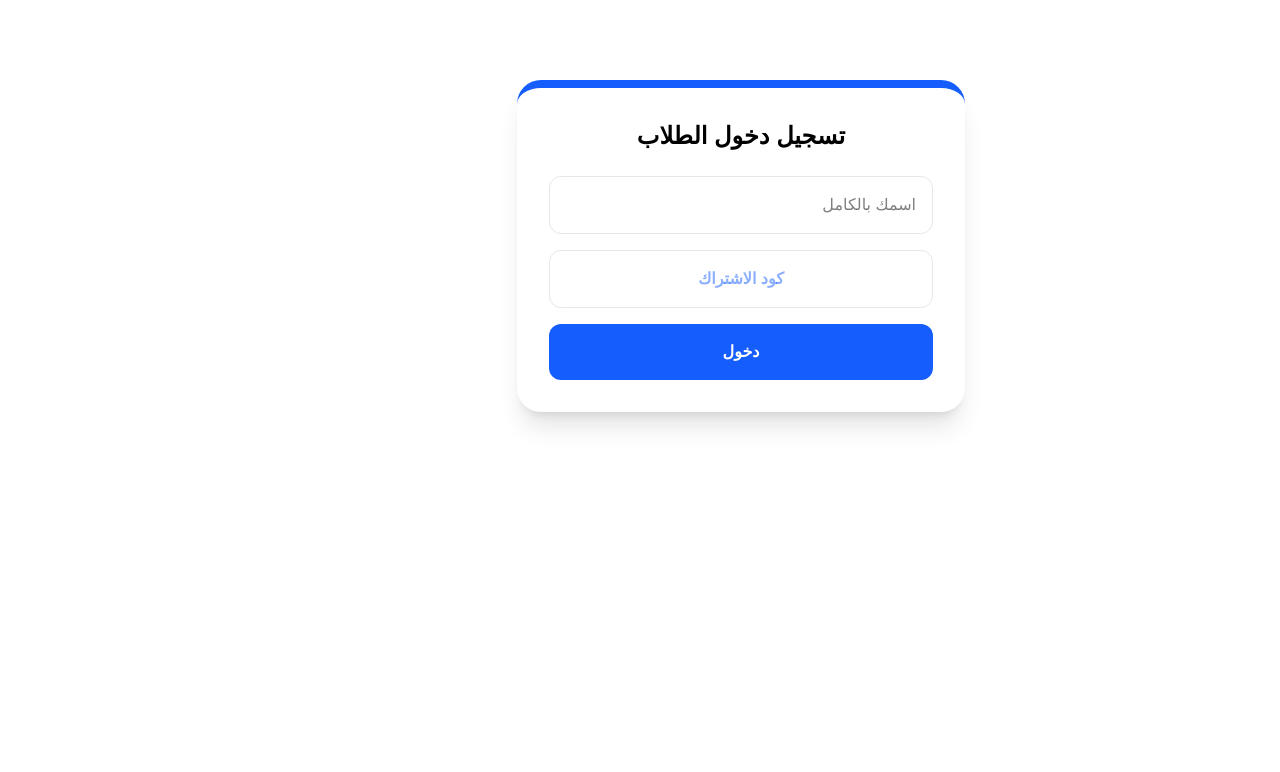
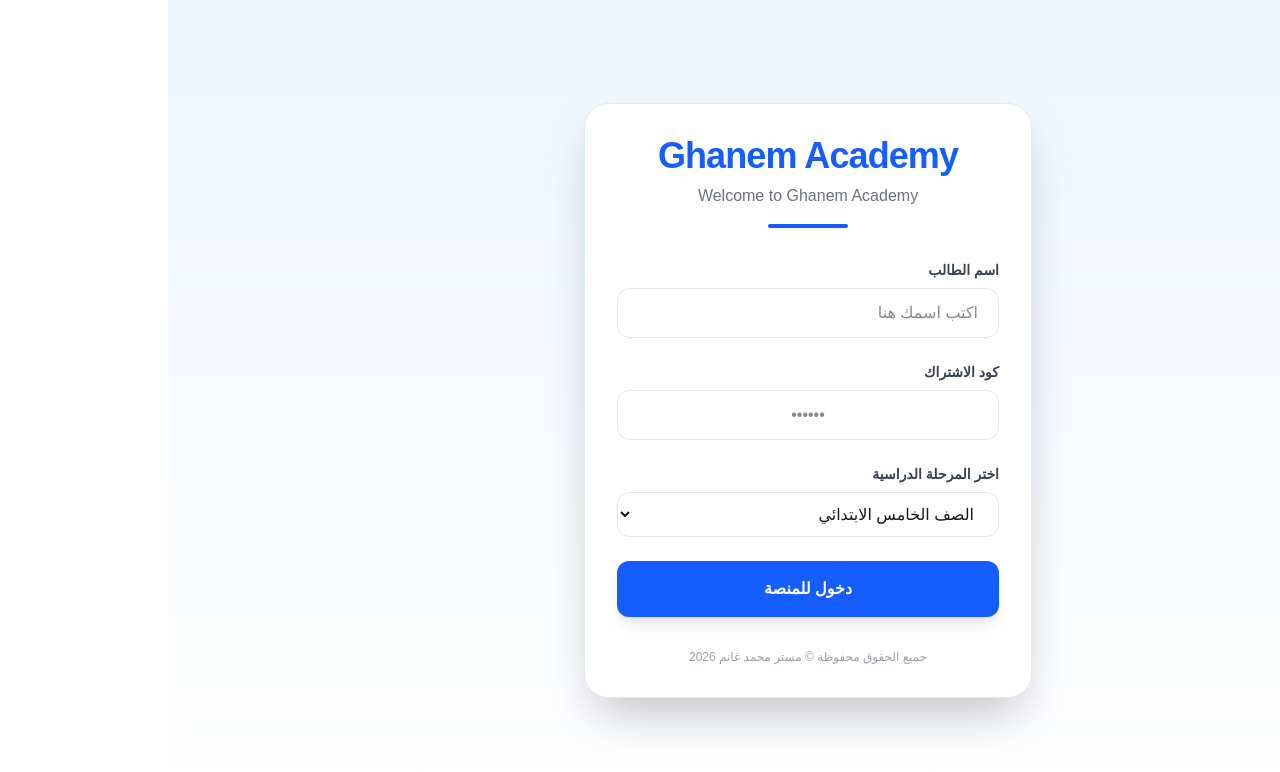
Before and after one commit to mhmedghanem225-dot/Mohamed-Ghanem-platform, a Next.js app: page / in a window 1280 px wide. Shown: the top 772 px of the page. Built offline with nearby package versions, Linux system fonts and the light colour scheme.

Commit message:
Update UI with Welcome Message

```diff
--- a/app/lessons/page.tsx
+++ b/app/lessons/page.tsx
@@ -1,46 +1,84 @@
 "use client";
-import { useSearchParams } from "next/navigation";
-import Link from "next/link";
-import { Suspense } from "react";
+import { useState } from "react";
 
-function LessonsContent() {
-  const searchParams = useSearchParams();
-  const grade = searchParams.get("grade") || "الصف الخامس الابتدائي";
+export default function LoginPage() {
+  const [code, setCode] = useState("");
+  const [name, setName] = useState("");
+  const [selectedGrade, setSelectedGrade] = useState("الصف الخامس الابتدائي");
 
-  const lessons = [
-    { id: 1, title: "ترحيب ومقدمة المنهج", duration: "10:00", type: "فيديو" },
-    { id: 2, title: "الوحدة الأولى: الدرس الأول", duration: "15:00", type: "فيديو" },
-  ];
+  const handleLogin = (e: React.FormEvent) => {
+    e.preventDefault();
+    if (code === "123456") {
+      window.location.href = "/lessons?grade=" + encodeURIComponent(selectedGrade);
+    } else {
+      alert("عذراً، كود الاشتراك غير صحيح");
+    }
+  };
 
   return (
-    <div className="max-w-4xl mx-auto p-6 text-right">
-      <Link href="/" className="text-blue-600 font-bold mb-6 inline-block">⬅️ عودة للرئيسية</Link>
-      <header className="bg-blue-600 text-white p-8 rounded-3xl mb-8 shadow-lg">
-        <h1 className="text-3xl font-black mb-2">{grade}</h1>
-        <p className="opacity-90">مرحباً بك في قائمة الدروس</p>
-      </header>
-      <div className="space-y-4">
-        {lessons.map((lesson) => (
-          <div key={lesson.id} className="bg-white p-6 rounded-2xl shadow-sm border flex justify-between items-center">
-            <div className="flex items-center gap-4">
-               <span className="text-2xl">{lesson.type === "فيديو" ? "📺" : "📝"}</span>
-               <div>
-                 <h3 className="font-bold text-gray-800">{lesson.title}</h3>
-                 <span className="text-gray-400 text-sm">المدة: {lesson.duration}</span>
-               </div>
-            </div>
-            <button className="bg-blue-600 text-white px-6 py-2 rounded-full font-bold">بدء</button>
+    <div className="min-h-screen bg-gradient-to-b from-blue-50 to-white flex items-center justify-center p-4 font-sans" dir="rtl">
+      <div className="max-w-md w-full bg-white rounded-3xl shadow-2xl p-8 border border-blue-100">
+
+        {/* الجزء الترحيبي الجديد */}
+        <div className="text-center mb-8">
+          <h1 className="text-4xl font-black text-blue-600 mb-2 tracking-tight">
+            Ghanem Academy
+          </h1>
+          <p className="text-gray-500 font-medium">Welcome to Ghanem Academy</p>
+          <div className="h-1 w-20 bg-blue-600 mx-auto mt-4 rounded-full"></div>
+        </div>
+
+        <form onSubmit={handleLogin} className="space-y-6">
+          <div>
+            <label className="block text-sm font-bold text-gray-700 mb-2">اسم الطالب</label>
+            <input
+              type="text"
+              required
+              className="w-full px-5 py-3 rounded-xl border border-gray-200 focus:ring-2 focus:ring-blue-500 focus:border-transparent outline-none transition-all text-right"
+              placeholder="اكتب اسمك هنا"
+              value={name}
+              onChange={(e) => setName(e.target.value)}
+            />
           </div>
-        ))}
+
+          <div>
+            <label className="block text-sm font-bold text-gray-700 mb-2">كود الاشتراك</label>
+            <input
+              type="password"
+              required
+              className="w-full px-5 py-3 rounded-xl border border-gray-200 focus:ring-2 focus:ring-blue-500 focus:border-transparent outline-none transition-all text-center"
+              placeholder="••••••"
+              value={code}
+              onChange={(e) => setCode(e.target.value)}
+            />
+          </div>
+
+          <div>
+            <label className="block text-sm font-bold text-gray-700 mb-2">اختر المرحلة الدراسية</label>
+            <select
+              className="w-full px-5 py-3 rounded-xl border border-gray-200 focus:ring-2 focus:ring-blue-500 outline-none bg-white text-right"
+              value={selectedGrade}
+              onChange={(e) => setSelectedGrade(e.target.value)}
+            >
+              <option>الصف الثاني الابتدائي</option>
+              <option>الصف الثالث الابتدائي</option>
+              <option>الصف الرابع الابتدائي</option>
+              <option>الصف الخامس الابتدائي</option>
+            </select>
+          </div>
+
+          <button
+            type="submit"
+            className="w-full bg-blue-600 hover:bg-blue-700 text-white font-bold py-4 rounded-xl shadow-lg transform transition hover:-translate-y-1 active:scale-95"
+          >
+            دخول للمنصة
+          </button>
+        </form>
+
+        <p className="text-center text-gray-400 text-xs mt-8">
+          جميع الحقوق محفوظة © مستر محمد غانم 2026
+        </p>
       </div>
     </div>
   );
 }
-
-export default function LessonsPage() {
-  return (
-    <Suspense fallback={<div className="text-center mt-20 font-bold">جاري تحميل الدروس...</div>}>
-      <LessonsContent />
-    </Suspense>
-  );
-}
--- a/app/page.tsx
+++ b/app/page.tsx
@@ -1,99 +1,84 @@
 "use client";
 import { useState } from "react";
-import Link from "next/link";
 
-export default function HomePage() {
-  const [user, setUser] = useState<string>("");
-  const [nameInput, setNameInput] = useState("");
-  const [codeInput, setCodeInput] = useState("");
-  const [error, setError] = useState("");
-  const [selectedStage, setSelectedStage] = useState<"primary" | "prep" | null>(null);
-
-  const VALID_CODES = ["MG2026", "WINNER", "PRO100"];
-
-  const stagesData = {
-    primary: [
-      { id: 1, name: "الصف الأول الابتدائي", icon: "🌱" },
-      { id: 2, name: "الصف الثاني الابتدائي", icon: "🎨" },
-      { id: 3, name: "الصف الثالث الابتدائي", icon: "🚀" },
-      { id: 4, name: "الصف الرابع الابتدائي", icon: "🔍" },
-      { id: 5, name: "الصف الخامس الابتدائي", icon: "🧪" },
-      { id: 6, name: "الصف السادس الابتدائي", icon: "🏆" },
-    ],
-    prep: [
-      { id: 7, name: "الصف الأول الإعدادي", icon: "📚" },
-      { id: 8, name: "الصف الثاني الإعدادي", icon: "💡" },
-      { id: 9, name: "الصف الثالث الإعدادي", icon: "🎯" },
-    ]
-  };
+export default function LoginPage() {
+  const [code, setCode] = useState("");
+  const [name, setName] = useState("");
+  const [selectedGrade, setSelectedGrade] = useState("الصف الخامس الابتدائي");
 
   const handleLogin = (e: React.FormEvent) => {
     e.preventDefault();
-    if (nameInput.length < 3) {
-      setError("يرجى كتابة اسمك بشكل صحيح");
-      return;
+    if (code === "123456") {
+      window.location.href = "/lessons?grade=" + encodeURIComponent(selectedGrade);
+    } else {
+      alert("عذراً، كود الاشتراك غير صحيح");
     }
-    if (!VALID_CODES.includes(codeInput.toUpperCase())) {
-      setError("كود الاشتراك غير صحيح");
-      return;
-    }
-    setUser(nameInput);
-    setError("");
   };
 
-  if (!user) {
-    return (
-      <div className="max-w-md mx-auto mt-20 p-8 bg-white rounded-3xl shadow-xl border-t-8 border-blue-600">
-        <h2 className="text-2xl font-bold text-center mb-6 text-black">تسجيل دخول الطلاب</h2>
-        <form onSubmit={handleLogin} className="space-y-4">
-          <input
-            type="text"
-            value={nameInput}
-            onChange={(e) => setNameInput(e.target.value)}
-            placeholder="اسمك بالكامل"
-            className="w-full p-4 rounded-xl border border-gray-200 text-black outline-none"
-          />
-          <input
-            type="text"
-            value={codeInput}
-            onChange={(e) => setCodeInput(e.target.value)}
-            placeholder="كود الاشتراك"
-            className="w-full p-4 rounded-xl border border-gray-200 text-center font-bold text-blue-600 outline-none"
-          />
-          {error && <p className="text-red-500 text-sm text-center font-bold">{error}</p>}
-          <button type="submit" className="w-full bg-blue-600 text-white p-4 rounded-xl font-bold hover:bg-blue-700 transition">دخول</button>
+  return (
+    <div className="min-h-screen bg-gradient-to-b from-blue-50 to-white flex items-center justify-center p-4 font-sans" dir="rtl">
+      <div className="max-w-md w-full bg-white rounded-3xl shadow-2xl p-8 border border-blue-100">
+
+        {/* الجزء الترحيبي الجديد */}
+        <div className="text-center mb-8">
+          <h1 className="text-4xl font-black text-blue-600 mb-2 tracking-tight">
+            Ghanem Academy
+          </h1>
+          <p className="text-gray-500 font-medium">Welcome to Ghanem Academy</p>
+          <div className="h-1 w-20 bg-blue-600 mx-auto mt-4 rounded-full"></div>
+        </div>
+
+        <form onSubmit={handleLogin} className="space-y-6">
+          <div>
+            <label className="block text-sm font-bold text-gray-700 mb-2">اسم الطالب</label>
+            <input
+              type="text"
+              required
+              className="w-full px-5 py-3 rounded-xl border border-gray-200 focus:ring-2 focus:ring-blue-500 focus:border-transparent outline-none transition-all text-right"
+              placeholder="اكتب اسمك هنا"
+              value={name}
+              onChange={(e) => setName(e.target.value)}
+            />
+          </div>
+
+          <div>
+            <label className="block text-sm font-bold text-gray-700 mb-2">كود الاشتراك</label>
+            <input
+              type="password"
+              required
+              className="w-full px-5 py-3 rounded-xl border border-gray-200 focus:ring-2 focus:ring-blue-500 focus:border-transparent outline-none transition-all text-center"
+              placeholder="••••••"
+              value={code}
+              onChange={(e) => setCode(e.target.value)}
+            />
+          </div>
+
+          <div>
+            <label className="block text-sm font-bold text-gray-700 mb-2">اختر المرحلة الدراسية</label>
+            <select
+              className="w-full px-5 py-3 rounded-xl border border-gray-200 focus:ring-2 focus:ring-blue-500 outline-none bg-white text-right"
+              value={selectedGrade}
+              onChange={(e) => setSelectedGrade(e.target.value)}
+            >
+              <option>الصف الثاني الابتدائي</option>
+              <option>الصف الثالث الابتدائي</option>
+              <option>الصف الرابع الابتدائي</option>
+              <option>الصف الخامس الابتدائي</option>
+            </select>
+          </div>
+
+          <button
+            type="submit"
+            className="w-full bg-blue-600 hover:bg-blue-700 text-white font-bold py-4 rounded-xl shadow-lg transform transition hover:-translate-y-1 active:scale-95"
+          >
+            دخول للمنصة
+          </button>
         </form>
+
+        <p className="text-center text-gray-400 text-xs mt-8">
+          جميع الحقوق محفوظة © مستر محمد غانم 2026
+        </p>
       </div>
-    );
-  }
-
-  return (
-    <div className="max-w-6xl mx-auto px-4 py-12 text-center">
-      <h1 className="text-3xl font-bold mb-8 text-black">أهلاً بك يا {user}</h1>
-      {!selectedStage ? (
-        <div className="grid grid-cols-1 md:grid-cols-2 gap-8">
-          <button onClick={() => setSelectedStage('primary')} className="p-10 bg-yellow-400 rounded-3xl shadow-lg hover:scale-105 transition">
-            <div className="text-6xl mb-4">🎒</div>
-            <h2 className="text-2xl font-bold text-yellow-900">المرحلة الابتدائية</h2>
-          </button>
-          <button onClick={() => setSelectedStage('prep')} className="p-10 bg-blue-600 rounded-3xl shadow-lg hover:scale-105 transition">
-            <div className="text-6xl mb-4">📝</div>
-            <h2 className="text-2xl font-bold text-white">المرحلة الإعدادية</h2>
-          </button>
-        </div>
-      ) : (
-        <div>
-          <button onClick={() => setSelectedStage(null)} className="mb-8 text-blue-600 font-bold hover:underline">⬅️ عودة للمراحل</button>
-          <div className="grid grid-cols-1 sm:grid-cols-2 lg:grid-cols-3 gap-6">
-            {stagesData[selectedStage].map((grade) => (
-              <Link key={grade.id} href={`/lessons?grade=${grade.name}`} className="p-6 bg-white rounded-2xl shadow border flex items-center gap-4 text-black hover:border-blue-500 transition">
-                <span className="text-2xl">{grade.icon}</span>
-                <span className="font-bold">{grade.name}</span>
-              </Link>
-            ))}
-          </div>
-        </div>
-      )}
     </div>
   );
 }
```
